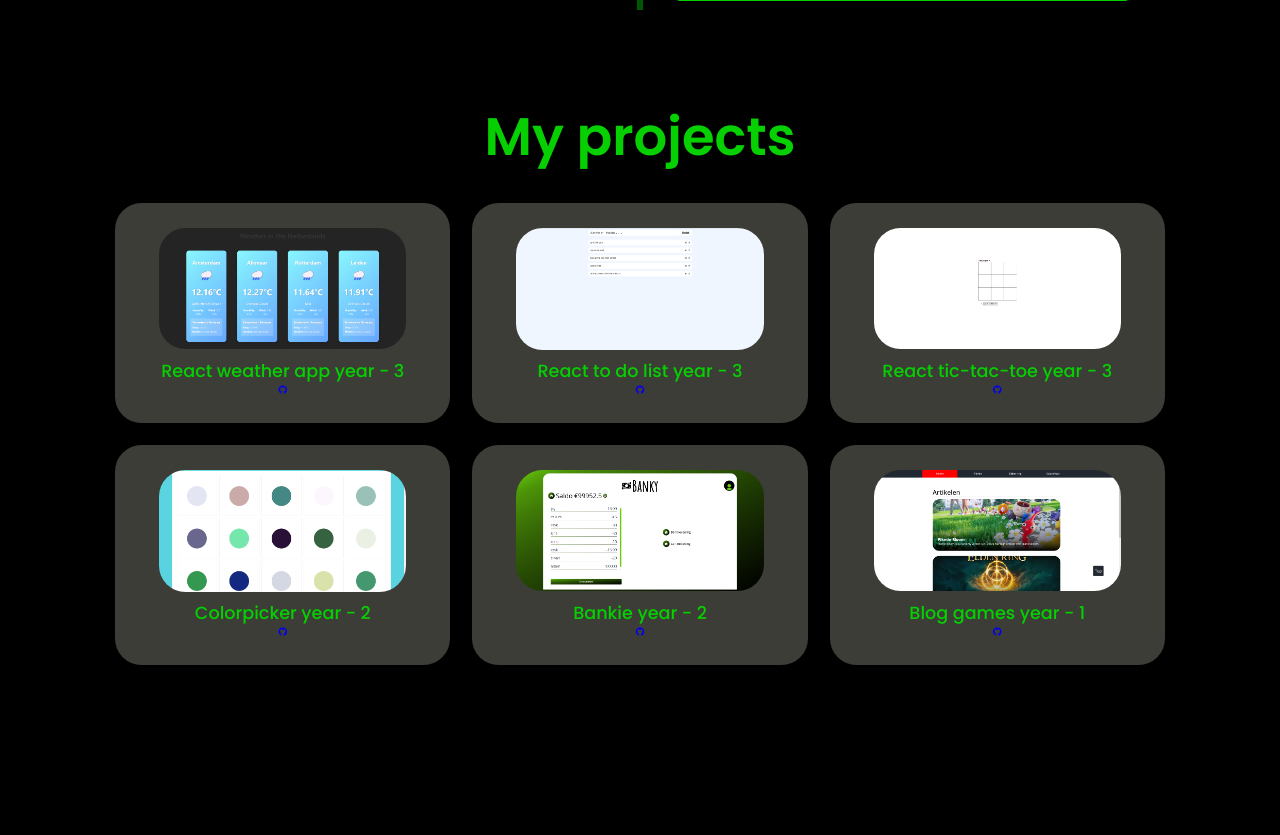
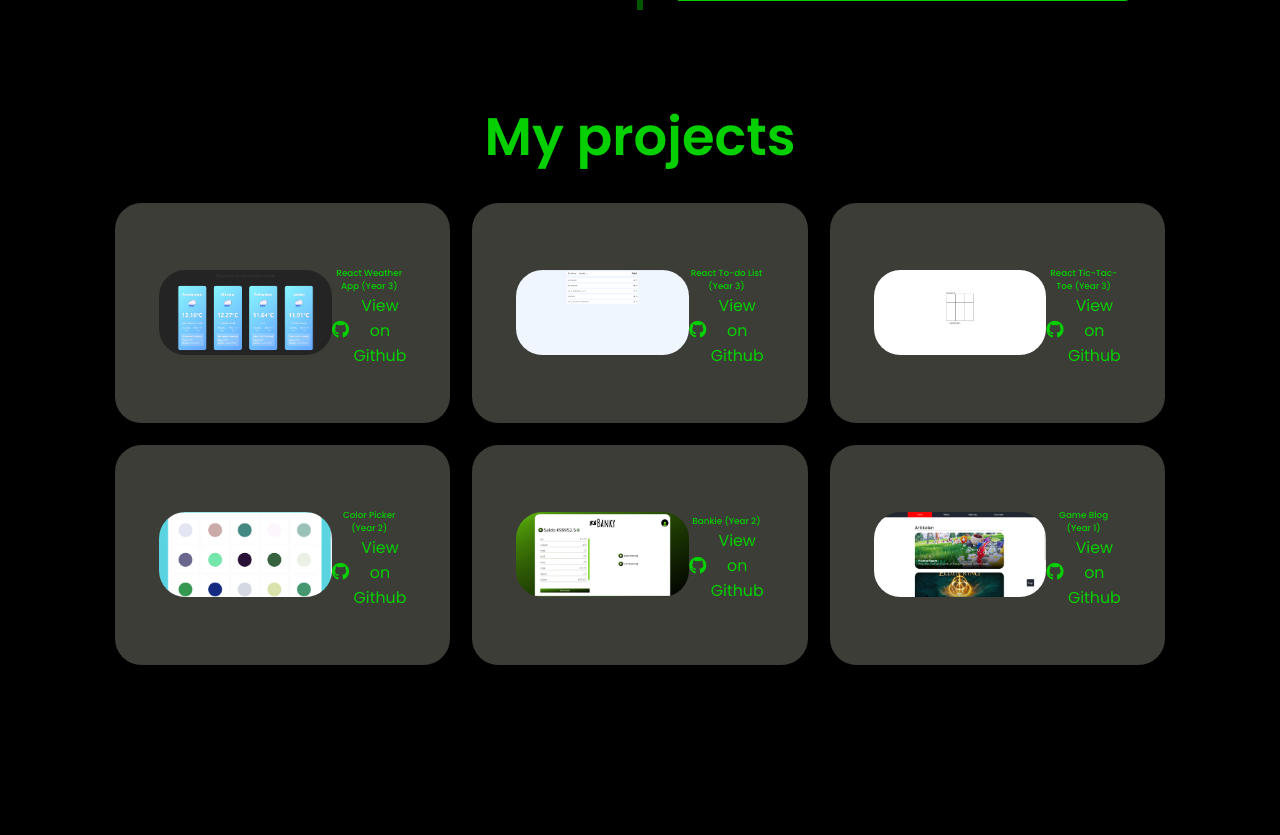
Before and after one commit to pieter9182/porfolio-yaar3p1, a PHP site: page / in a window 1280 px wide. Shown: the part 2348-3183 px from the top of the page. Run offline with PHP 8.4, Linux system fonts and the light colour scheme; some libraries are stand-ins or nearby versions.

Commit message:
update done?? github link

```diff
--- a/css/style.css
+++ b/css/style.css
@@ -540,7 +540,7 @@
 
 .projects-box h4{
     padding-top: 1rem;
-    font-size: 2rem;
+    font-size: 1rem;
     font-weight: 500;
     color: var(--main-color);
 }
@@ -556,6 +556,29 @@
 
 .projects-box{
     padding: 5rem;
+}
+
+.github-link {
+    display: inline-flex;
+    align-items: center;
+    font-size: 1.8rem;
+    color: var(--main-color);
+    transition: color 0.3s ease;
+    gap: 0.5rem;
+}
+
+.github-link:hover {
+    color: var(--text-color);
+}
+
+.github-link i {
+    font-size: 2rem;
+    transition: transform 0.3s ease;
+}
+
+.github-link:hover i {
+    transform: scale(1.1);
+    color: var(--text-color);
 }
 
 /*contact section*/
--- a/index.php
+++ b/index.php
@@ -153,79 +153,76 @@
     <section class="projects" id="projects">
         <h2 class="heading">My projects</h2>
         <div class="projects-container">
+
             <div class="projects-box">
+                <a href="https://weatherapp.damianpietrzak.nl" class="project-link" target="_blank">
+                    <img src="img/weatherapp.png" alt="Weather app in React">
+                </a>
                 <div class="projects-info">
-                    <a class="project weather app" href="https://weatherapp.damianpietrzak.nl">
-                        <img src="img/weatherapp.png" alt="weather app in react">
+                    <h4>React Weather App (Year 3)</h4>
+                    <a href="https://github.com/pieter9182/small-react-projects/tree/main/weather%20app/weather%20app" target="_blank" class="github-link">
+                        <i class="fa-brands fa-github"></i> View on Github
                     </a>
-                    <div class="projects-info">
-                        <h4>React weather app year - 3</h4>
-                        <a href="https://github.com/pieter9182/small-react-projects/tree/main/weather%20app/weather%20app" target="_blank">
-                            <i class="fa-brands fa-github"></i></a>
-                    </div>
-
                 </div>
             </div>
+
             <div class="projects-box">
+                <a href="https://todolist.damianpietrzak.nl" class="project-link" target="_blank">
+                    <img src="img/to-do-list.png" alt="To-do list in React">
+                </a>
                 <div class="projects-info">
-                    <a class="project to do list" href="https://todolist.damianpietrzak.nl">
-                        <img src="img/to-do-list.png" alt="to do list in react">
+                    <h4>React To-do List (Year 3)</h4>
+                    <a href="https://github.com/pieter9182/small-react-projects/tree/main/to-do-list/reactjs-todolist" target="_blank" class="github-link">
+                        <i class="fa-brands fa-github"></i> View on Github
                     </a>
-                    <div class="projects-info">
-                        <h4>React to do list year - 3</h4>
-                        <a href="https://github.com/pieter9182/small-react-projects/tree/main/to-do-list/reactjs-todolist" target="_blank">
-                            <i class="fa-brands fa-github"></i></a>
-                    </div>
-
                 </div>
             </div>
+
             <div class="projects-box">
+                <a href="https://tictactoe.damianpietrzak.nl" class="project-link" target="_blank">
+                    <img src="img/tic-tac-toe.png" alt="Tic-Tac-Toe game in React">
+                </a>
                 <div class="projects-info">
-                    <a class="project tic-tac-toe" href="https://tictactoe.damianpietrzak.nl">
-                        <img src="img/tic-tac-toe.png" alt="tic-tac-toe in react">
+                    <h4>React Tic-Tac-Toe (Year 3)</h4>
+                    <a href="https://github.com/pieter9182/small-react-projects/tree/main/tic-tac-toe/tic-tac-toe" target="_blank" class="github-link">
+                        <i class="fa-brands fa-github"></i> View on Github
                     </a>
-                    <div class="projects-info">
-                        <h4>React tic-tac-toe year - 3</h4>
-                        <a href="https://github.com/pieter9182/small-react-projects/tree/main/tic-tac-toe/tic-tac-toe" target="_blank">
-                            <i class="fa-brands fa-github"></i></a>
-                    </div>
-
                 </div>
             </div>
+
             <div class="projects-box">
+                <a href="https://colorpicker.damianpietrzak.nl" class="project-link" target="_blank">
+                    <img src="img/color picker.png" alt="Color Picker project">
+                </a>
                 <div class="projects-info">
-                    <a class="project ColorPicker" href="https://colorpicker.damianpietrzak.nl">
-                        <img src="img/color picker.png" alt="colorpicker project">
+                    <h4>Color Picker (Year 2)</h4>
+                    <a href="https://github.com/pieter9182/projects-portfolio-nonReact/tree/main/color%20picker" target="_blank" class="github-link">
+                        <i class="fa-brands fa-github"></i> View on Github
                     </a>
-                    <div class="projects-info">
-                        <h4>Colorpicker year - 2</h4>
-                        <a href="https://github.com/pieter9182/projects-portfolio-nonReact/tree/main/color%20picker" target="_blank">
-                            <i class="fa-brands fa-github"></i></a>
-                    </div>
                 </div>
             </div>
+
             <div class="projects-box">
+                <a href="https://bankie.damianpietrzak.nl" class="project-link" target="_blank">
+                    <img src="img/bankie.png" alt="Bankie project">
+                </a>
                 <div class="projects-info">
-                    <a class="project banky" href="https://bankie.damianpietrzak.nl">
-                        <img src="img/bankie.png" alt="banky project">
-                    <div class="project-info">
-                        <h4>Bankie year - 2</h4>
-                        <a href="https://github.com/pieter9182/projects-portfolio-nonReact/tree/main/BANKIE" target="_blank">
-                            <i class="fa-brands fa-github"></i></a>
-                    </div>
+                    <h4>Bankie (Year 2)</h4>
+                    <a href="https://github.com/pieter9182/projects-portfolio-nonReact/tree/main/BANKIE" target="_blank" class="github-link">
+                        <i class="fa-brands fa-github"></i> View on Github
+                    </a>
                 </div>
             </div>
+
             <div class="projects-box">
+                <a href="http://gameblog.damianpietrzak.nl" class="project-link" target="_blank">
+                    <img src="img/game blog.png" alt="Game Blog project">
+                </a>
                 <div class="projects-info">
-                    <a class="project game blog" href="http://gameblog.damianpietrzak.nl">
-                        <img src="img/game blog.png" alt="game blog project">
+                    <h4>Game Blog (Year 1)</h4>
+                    <a href="https://github.com/pieter9182/projects-portfolio-nonReact/tree/main/games%20blog" target="_blank" class="github-link">
+                        <i class="fa-brands fa-github"></i> View on Github
                     </a>
-                    <div class="projects-info">
-                    <h4>Blog games year - 1</h4>
-                    <a href="https://github.com/pieter9182/projects-portfolio-nonReact/tree/main/games%20blog" target="_blank">
-                        <i class="fa-brands fa-github"></i></a>
-                    </div>
-
                 </div>
             </div>
 
```
